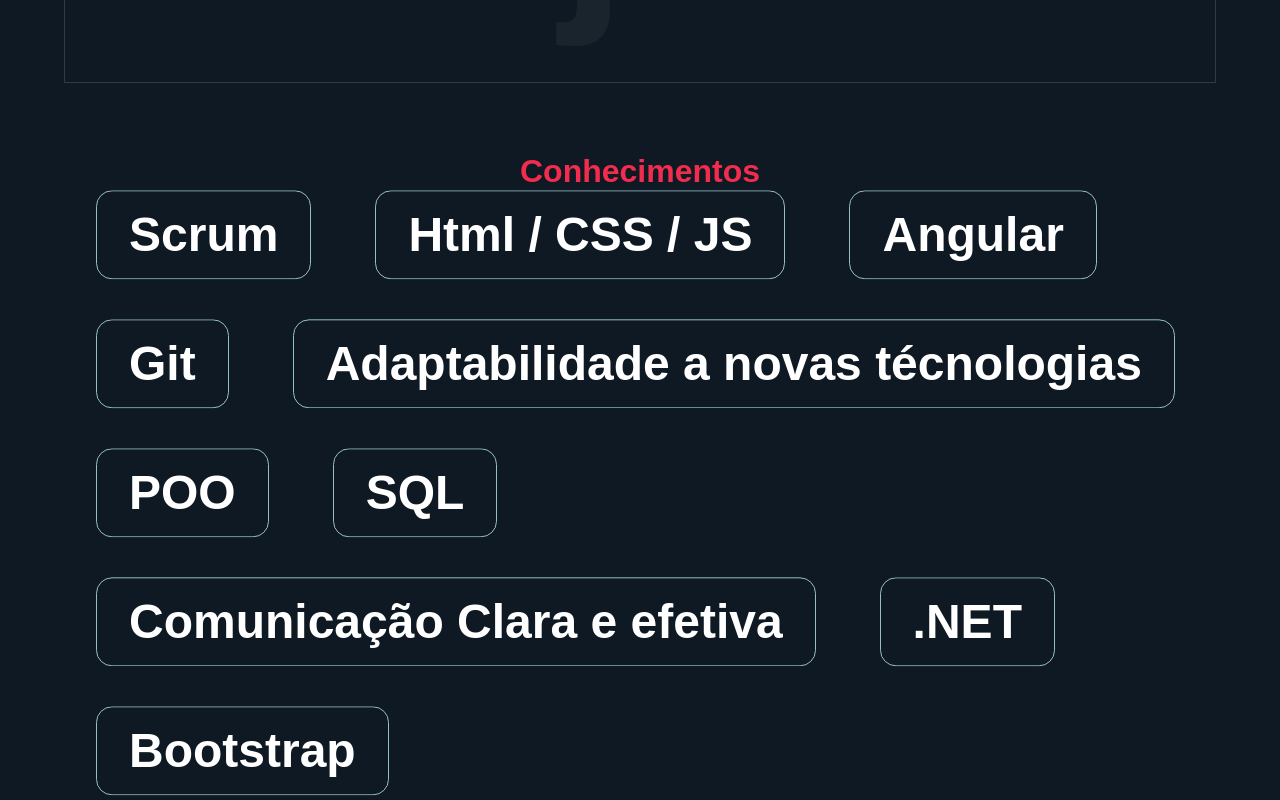
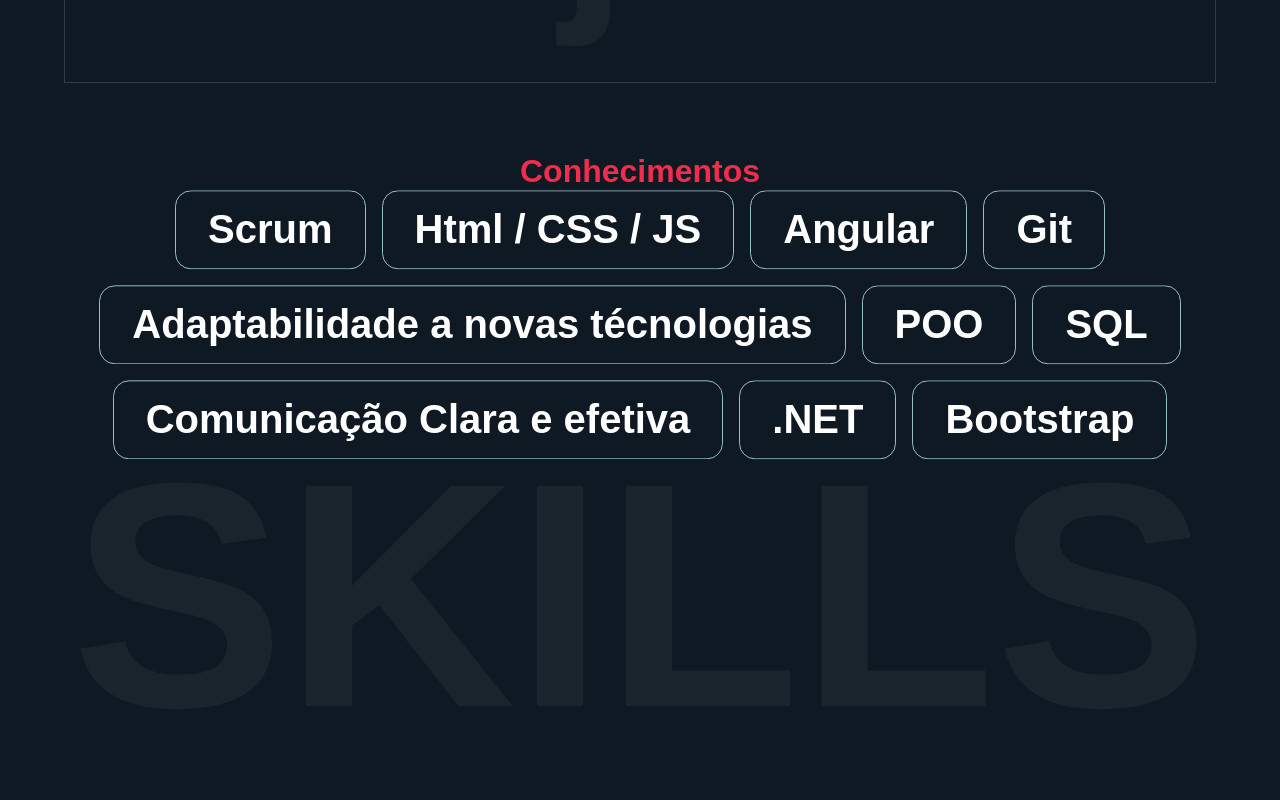
Before and after one commit to Otavio19/Portfolio-OtavioAfonso, an Angular app: page / in a window 1280 px wide. Shown: the part 2200-3000 px from the top of the page. Built offline with nearby package versions, Linux system fonts and the light colour scheme.

Commit message:
Skill Section update height

```diff
--- a/src/app/components/skills/skills.component.css
+++ b/src/app/components/skills/skills.component.css
@@ -2,6 +2,11 @@
 {
     height: 100vh;
     position: relative;
+}
+
+.boxContainer
+{
+  text-align: center;
 }
 
 .titleSection
@@ -53,7 +58,6 @@
     font-size: 20rem;
     line-height: 15rem;
     width: 100%;
-    text-align: center;
     z-index: -1;
   }
 
@@ -77,6 +81,7 @@
 
     .CardSkill
     {
-      margin-top: 0.5rem;
+      margin: 0.5rem 0.5rem;
+      font-size: 2.5rem;
     }
 }
```
